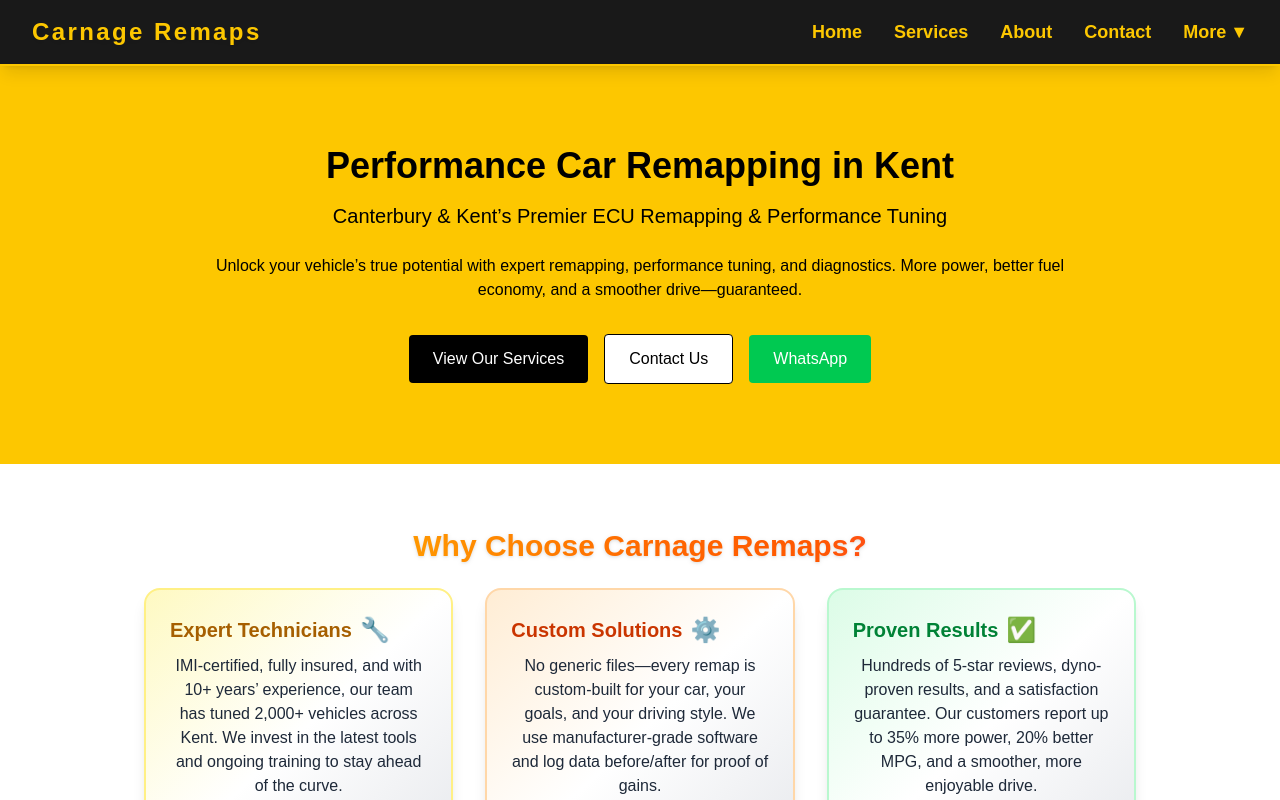
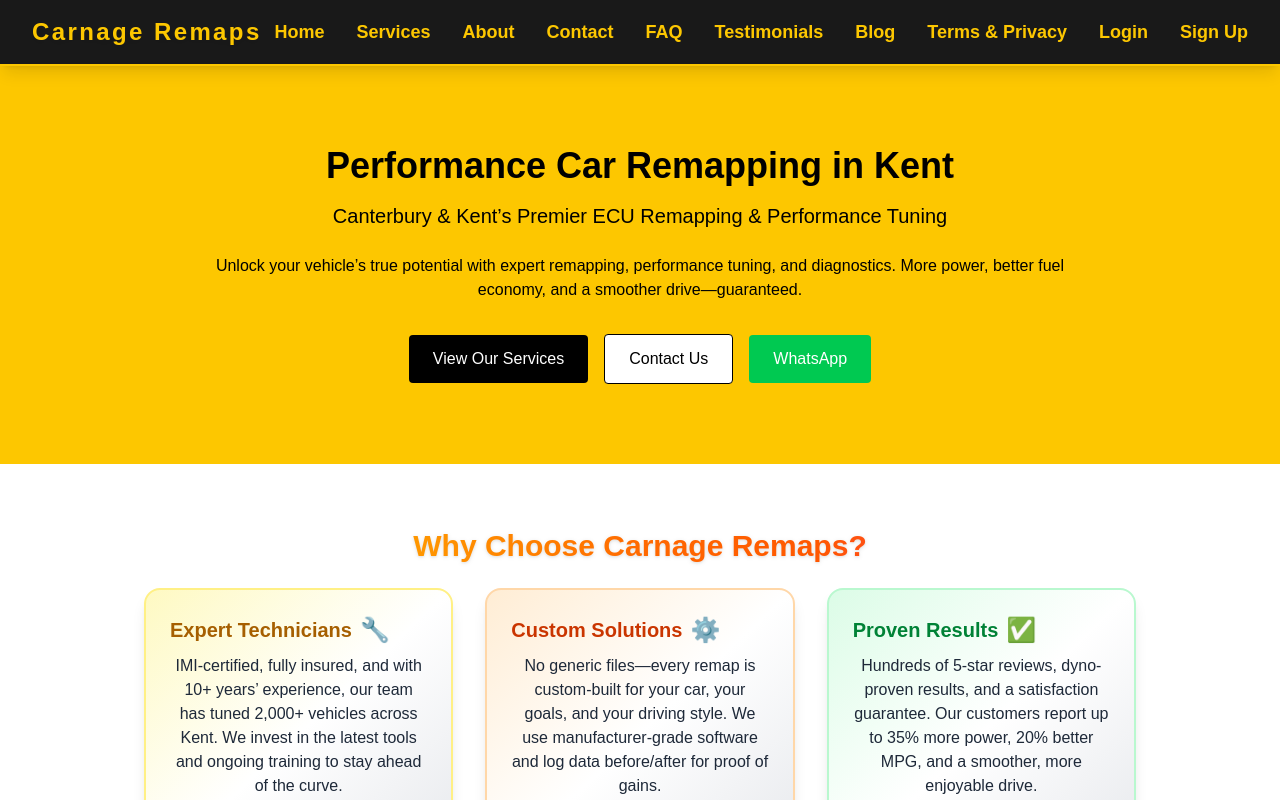
Before and after one commit to carnageremapscr-bit/websitecarnage, a Next.js app: page / in a window 1280 px wide. Shown: the top 800 px of the page. Built offline with nearby package versions, Linux system fonts and the light colour scheme.

Commit message:
added mobile

```diff
--- a/src/components/NavBar.tsx
+++ b/src/components/NavBar.tsx
@@ -2,54 +2,100 @@
 import Link from "next/link";
 import { useRouter } from "next/navigation";
 import { useEffect, useState } from "react";
+import { FaBars, FaTimes } from "react-icons/fa";
 
 export default function NavBar() {
   const router = useRouter();
   const [isLoggedIn, setIsLoggedIn] = useState(false);
+  const [isMenuOpen, setIsMenuOpen] = useState(false);
+
   useEffect(() => {
     if (typeof window !== "undefined") {
       const user = localStorage.getItem("carnage_user");
       setIsLoggedIn(!!user);
       // If not logged in and on a protected page, redirect to login
-  const protectedRoutes = ["/dashboard", "/admin"];
+      const protectedRoutes = ["/dashboard", "/admin"];
       if (!user && protectedRoutes.includes(window.location.pathname)) {
         router.replace("/login");
       }
     }
   }, [router]);
+
   function handleLogout() {
     localStorage.removeItem("carnage_user");
     setIsLoggedIn(false);
     router.replace("/login");
   }
+
+  function toggleMenu() {
+    setIsMenuOpen(!isMenuOpen);
+  }
+
   return (
     <nav className="w-full bg-black/90 text-yellow-400 py-4 px-8 border-b-2 border-yellow-400 shadow-lg sticky top-0 z-20">
       <div className="max-w-7xl mx-auto flex items-center justify-between">
         <div className="text-2xl font-extrabold tracking-widest text-yellow-400 drop-shadow-lg">
           <Link href="/">Carnage Remaps</Link>
         </div>
-        <div className="hidden md:flex gap-8 text-lg font-bold items-center">
-          <Link href="/" className="hover:text-yellow-300 transition">Home</Link>
-          <Link href="/services" className="hover:text-yellow-300 transition">Services</Link>
-          <Link href="/about" className="hover:text-yellow-300 transition">About</Link>
-          <Link href="/contact" className="hover:text-yellow-300 transition">Contact</Link>
-          <div className="relative group">
-            <button className="hover:text-yellow-300 transition flex items-center gap-1">More <span>▼</span></button>
-            <div className="absolute right-0 mt-2 w-48 bg-black/95 border border-yellow-400 rounded shadow-lg opacity-0 group-hover:opacity-100 pointer-events-none group-hover:pointer-events-auto transition-opacity z-40">
-              <Link href="/faq" className="block px-4 py-2 hover:bg-yellow-400 hover:text-black transition">FAQ</Link>
-              <Link href="/testimonials" className="block px-4 py-2 hover:bg-yellow-400 hover:text-black transition">Testimonials</Link>
-              {/* Gallery link removed */}
-              <Link href="/blog" className="block px-4 py-2 hover:bg-yellow-400 hover:text-black transition">Blog</Link>
-              <Link href="/terms" className="block px-4 py-2 hover:bg-yellow-400 hover:text-black transition">Terms & Privacy</Link>
-              {/* Admin Dashboard link removed: dashboard is now unified and role-based */}
-              <Link href="/login" className="block px-4 py-2 hover:bg-yellow-400 hover:text-black transition">Login</Link>
-              <Link href="/signup" className="block px-4 py-2 hover:bg-yellow-400 hover:text-black transition">Sign Up</Link>
-              <Link href="/contact" className="block px-4 py-2 hover:bg-yellow-400 hover:text-black transition rounded-b">Contact</Link>
-            </div>
-          </div>
+        <button
+          className="md:hidden text-yellow-400 text-2xl"
+          onClick={toggleMenu}
+          aria-label="Toggle navigation menu"
+        >
+          {isMenuOpen ? <FaTimes /> : <FaBars />}
+        </button>
+        <div
+          className={`${
+            isMenuOpen ? "block" : "hidden"
+          } md:flex flex-col md:flex-row gap-8 text-lg font-bold items-center absolute md:static top-16 left-0 w-full md:w-auto bg-black/95 md:bg-transparent p-4 md:p-0 z-30`}
+        >
+          <Link href="/" className="hover:text-yellow-300 transition">
+            Home
+          </Link>
+          <Link href="/services" className="hover:text-yellow-300 transition">
+            Services
+          </Link>
+          <Link href="/about" className="hover:text-yellow-300 transition">
+            About
+          </Link>
+          <Link href="/contact" className="hover:text-yellow-300 transition">
+            Contact
+          </Link>
+          <Link href="/faq" className="hover:text-yellow-300 transition">
+            FAQ
+          </Link>
+          <Link
+            href="/testimonials"
+            className="hover:text-yellow-300 transition"
+          >
+            Testimonials
+          </Link>
+          <Link href="/blog" className="hover:text-yellow-300 transition">
+            Blog
+          </Link>
+          <Link
+            href="/terms"
+            className="hover:text-yellow-300 transition"
+          >
+            Terms & Privacy
+          </Link>
           {isLoggedIn ? (
-            <button onClick={handleLogout} className="ml-4 px-4 py-2 bg-yellow-400 text-black rounded font-bold hover:bg-yellow-500 transition">Logout</button>
-          ) : null}
+            <button
+              onClick={handleLogout}
+              className="ml-4 px-4 py-2 bg-yellow-400 text-black rounded font-bold hover:bg-yellow-500 transition"
+            >
+              Logout
+            </button>
+          ) : (
+            <>
+              <Link href="/login" className="hover:text-yellow-300 transition">
+                Login
+              </Link>
+              <Link href="/signup" className="hover:text-yellow-300 transition">
+                Sign Up
+              </Link>
+            </>
+          )}
         </div>
       </div>
     </nav>
```
